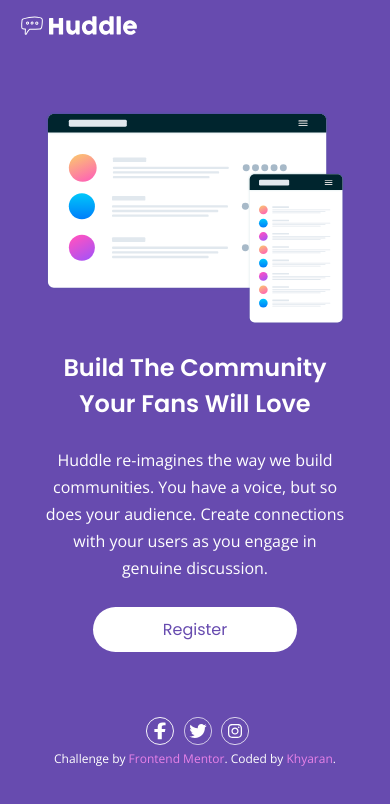
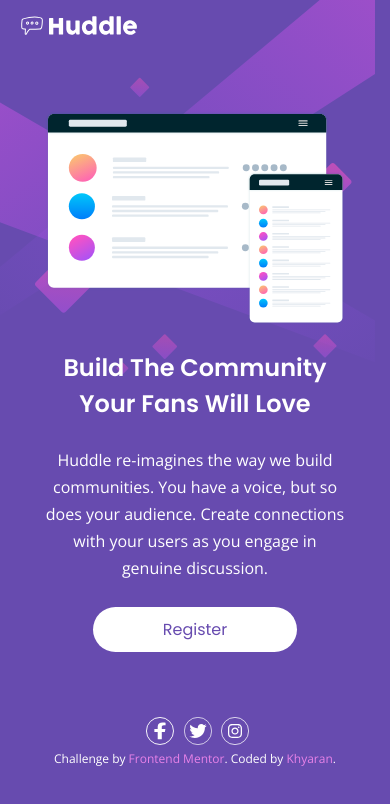
Before and after one commit to Kairan-C/Huddle-landing-page-with-single-introductory-section, a plain HTML site: page index.html in a window 390 px wide. Drawn offline with nearby package versions, Linux system fonts and the light colour scheme.

Commit message:
Update styles.css

```diff
--- a/css/styles.css
+++ b/css/styles.css
@@ -83,7 +83,7 @@ select {
 body {
   min-height: 100vh;
   background-color: var(--Violet);
-  background-image: url(images/bg-desktop.svg);
+  background-image: url(../images/bg-desktop.svg);
   background-size: 1318px 800px;
   font-family: var(--ff_Open_Sans);
   color: var(--white);
@@ -203,7 +203,7 @@ footer p {
 }
 @media (max-width: 800px) {
   body {
-    background-image: url(images/bg-mobile.svg);
+    background-image: url(../images/bg-mobile.svg);
     background-size: 800px 780px;
   }
   main {
```
